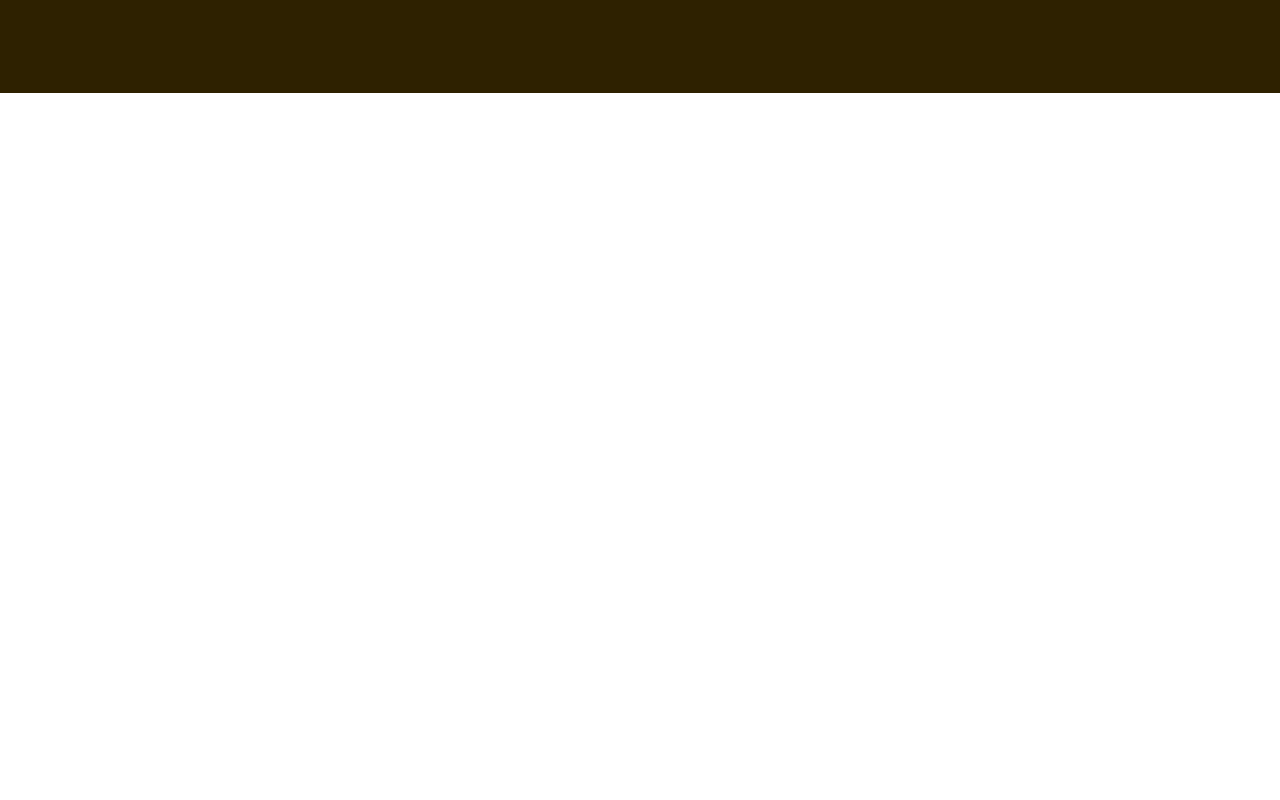
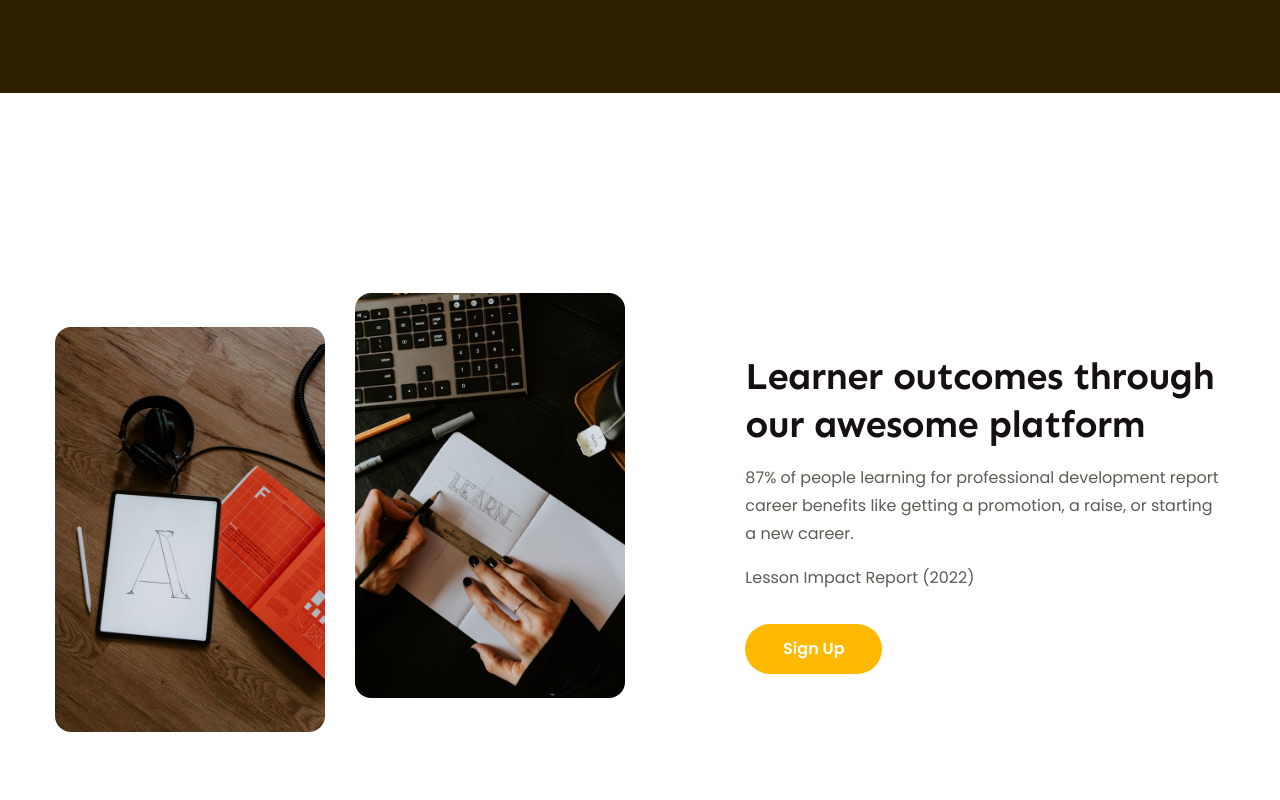
Before and after one commit to NgoVietHien/figma-to-html, a plain HTML site: page index.html in a window 1280 px wide. Shown: the part 2277-3077 px from the top of the page. Drawn offline with Linux system fonts and the light colour scheme.

Commit message:
p10 done features

```diff
--- a/assets/css/style.css
+++ b/assets/css/style.css
@@ -481,3 +481,52 @@ a {
   font-style: italic;
   line-height: 1.54;
 }
+
+/* ================== features ================== */
+
+.features {
+  margin-top: 135px;
+  padding: 65px 0;
+}
+
+.features .body {
+  display: flex;
+  justify-content: space-between;
+}
+
+.features .images {
+  display: flex;
+  gap: 30px;
+}
+
+.features .images img {
+  width: 270px;
+  height: 405px;
+  object-fit: cover;
+  border-radius: 16px;
+}
+
+.features .lower {
+  margin-top: 34px;
+}
+
+.features .content {
+  width: 41%;
+  display: flex;
+  flex-direction: column;
+  justify-content: center;
+}
+
+.features .desc {
+  margin-top: 16px;
+  color: #5f5b53;
+  font-size: 1.6rem;
+  line-height: 1.75;
+}
+
+.features .cta-btn {
+  margin-top: 32px;
+  width: 137px;
+  height: 50px;
+  background: var(--primary-color);
+}
--- a/index.html
+++ b/index.html
@@ -131,6 +131,7 @@
           </div>
         </div>
       </div>
+
       <!-- popular -->
       <div class="popular">
         <div class="main-content">
@@ -374,6 +375,30 @@
           </div>
         </div>
       </div>
+
+      <!-- features -->
+      <div class="features">
+        <div class="main-content">
+          <div class="body">
+            <div class="images">
+              <img class="lower" src="./assets/img/learn1.jpg" alt="" />
+              <img src="./assets/img/learn2.jpg" alt="" />
+            </div>
+            <div class="content">
+              <h2 class="heading-lv2">
+                Learner outcomes through our awesome platform
+              </h2>
+              <p class="desc">
+                87% of people learning for professional development report
+                career benefits like getting a promotion, a raise, or starting a
+                new career.
+              </p>
+              <p class="desc">Lesson Impact Report (2022)</p>
+              <a href="#!" class="btn cta-btn">Sign Up</a>
+            </div>
+          </div>
+        </div>
+      </div>
     </main>
   </body>
 </html>
```
Also changed, not shown: assets/img/learn1.jpg (added), assets/img/learn2.jpg (added).
